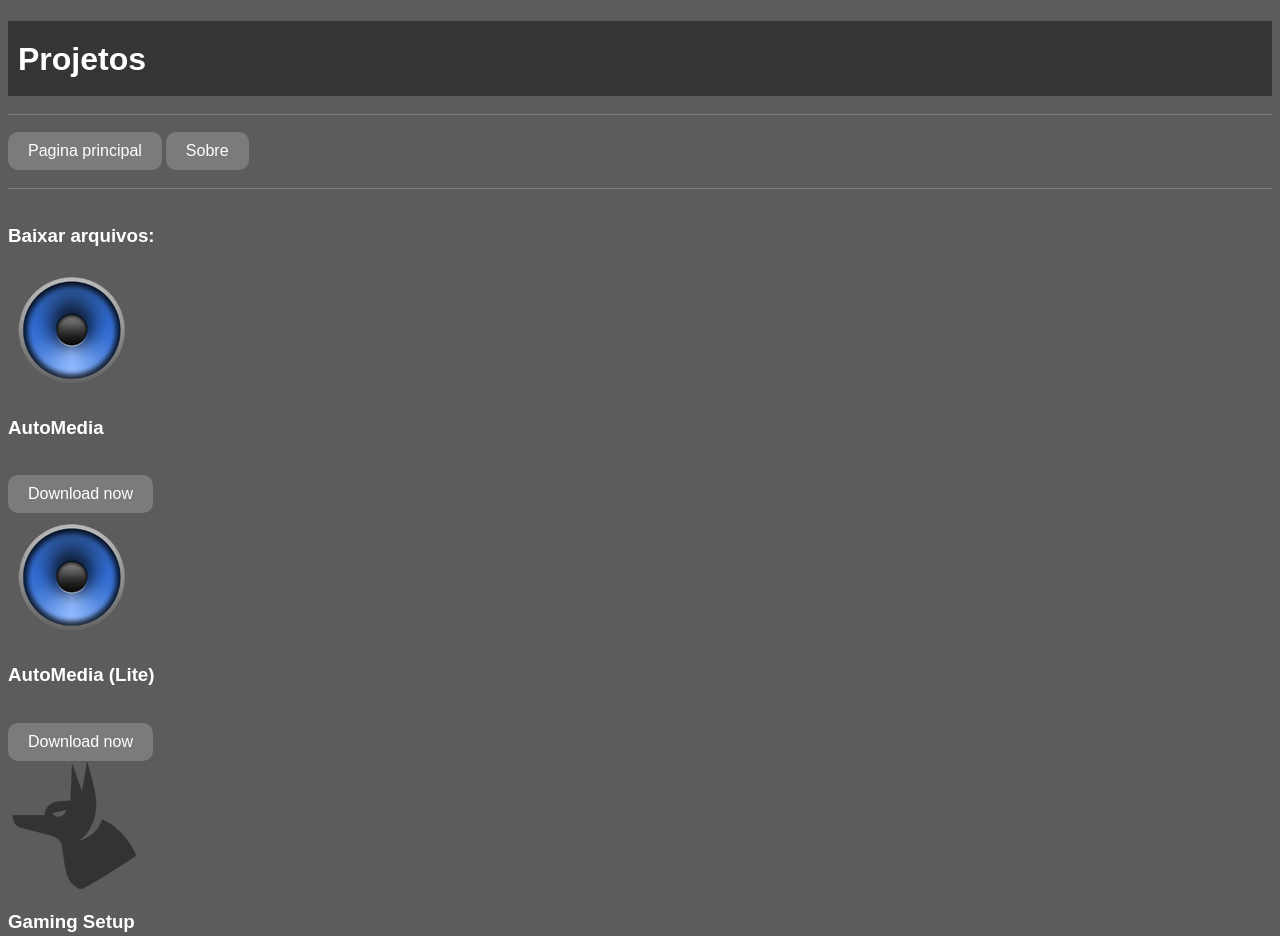
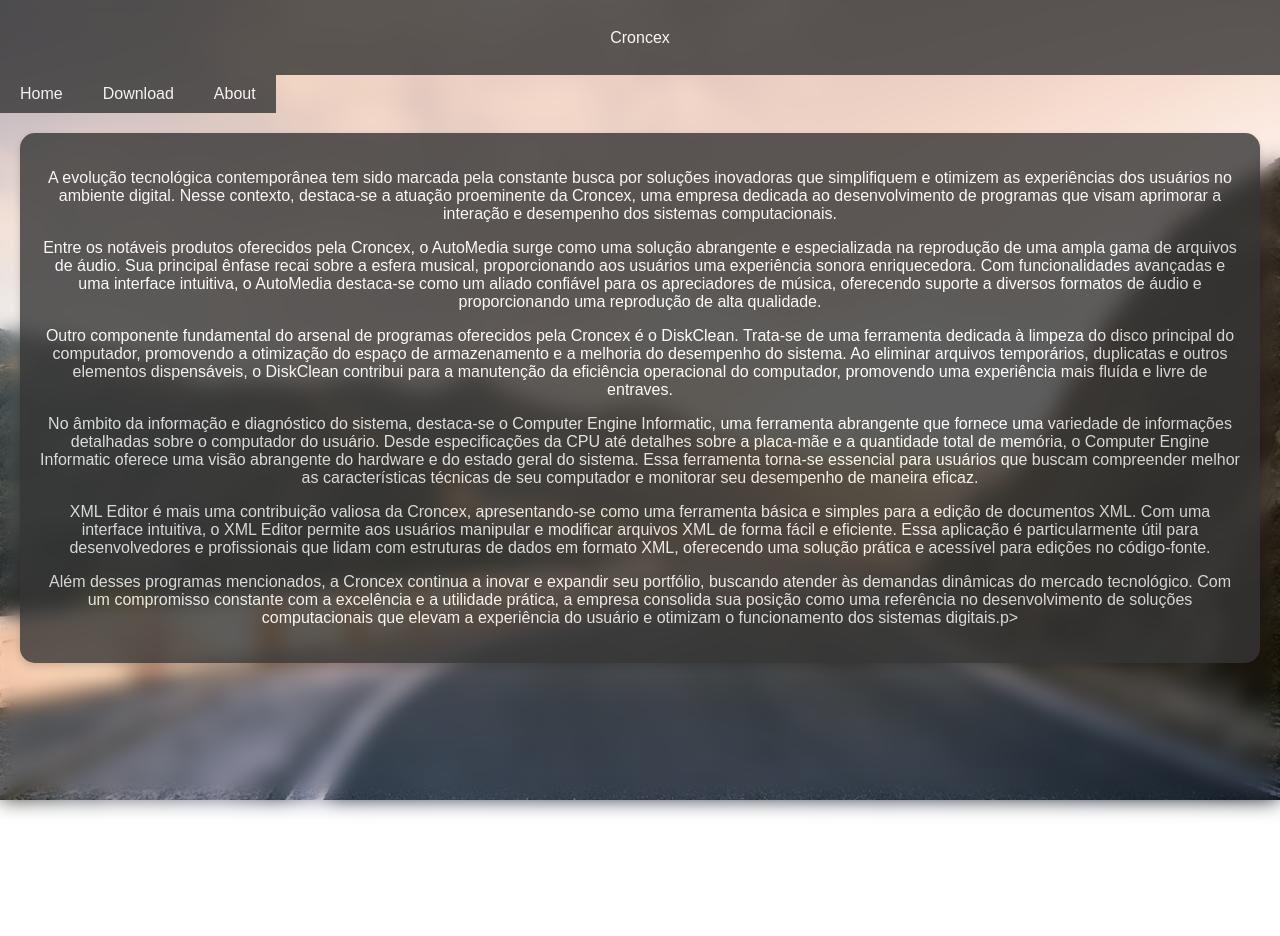
Before and after one commit to gabrielsb317/croncex, a plain HTML site: page home.html in a window 1280 px wide. Shown: the top 936 px of the page. After the commit the page ends 800 px from the top, so only its background shows below. Drawn offline with Linux system fonts and the light colour scheme.

Commit message:
Add files via upload

```diff
--- a/home.html
+++ b/home.html
@@ -1,84 +1,30 @@
 <!DOCTYPE html>
 <html lang="en">
 	<head>
-    <meta charset="utf-8"/>
-    <link href="icon\logo.ico" rel="shortcut icon" type="image/x-icon"/>
-    <link href="icon\logo.png" rel="icon" sizes="32x32" type="image/png"/>
-    <link href="icon\logo.png" rel="icon" sizes="64x64" type="image/png"/>
+		<meta http-equiv="Content-Type" content="text/html; charset=UTF-8">
 		<title>Croncex</title>
+		<link rel="shortcut icon" type="image/x-icon" href="https://gabrielsb317.github.io/croncex//icon/logo.ico">
+		<link rel="icon" type="image/png" sizes="32x32" href="https://gabrielsb317.github.io/croncex//icon/logo.png">
+		<link rel="icon" type="image/png" sizes="64x64" href="https://gabrielsb317.github.io/croncex//icon/logo.png">
+		<link rel="stylesheet" href="style.css">
+		<script defer src="script.js"></script>
 	</head>
-  <style>
-      .Title {
-          font-family: 'FontName', sans-serif;
-          color: #FFFFFF;
-          padding: 20px 10px;
-      }
-      .TopBar {
-          background-color: #353535;
-          height: 75px;
-      }
-      .Page {
-         background-color: #5C5C5C;
-      }
-      .Button {
-          background-color: #7B7B7B;
-          color: #FFFFFF;
-          border: none;
-          border-radius: 10px;
-          padding: 10px 20px;
-      cursor: pointer;
-      font-size: 16px;
-      }
-    .Text {
-        color: #FFFFFF;
-      font-family: sans-serif;
-    }
-  </style>
-  <body class="Page">
+	<body class="body">
 		<div class="TopBar">
-          <h1 class="Title">Projetos</h1>
+			<p class="Title">Croncex</p>
 		</div>
-    <br/>
-    <div style="height: 1px; background-color: #7B7B7B"/>
-    <br/>
-      <div>
-          <button class="Button" onclick="window.location.href='home.html'">Pagina principal</button>
-		  <button class="Button" onclick="window.location.href='about.html'">Sobre</button>
+		<div class="Menu">
+			<button class="MenuButton" onclick="window.location.href=&#39;home.html&#39;">Home</button>
+			<button class="MenuButton" onclick="window.location.href=&#39;download.html&#39;">Download</button>
+			<button class="MenuButton" onclick="window.location.href=&#39;about.html&#39;">About</button>
 		</div>
-    <br/>
-    <div style="height: 1px; background-color: #7B7B7B"/>
-    <br/>
-    <h3 class="Text">Baixar arquivos:</h3>
-      <div>
-          <div>
-            <img src="img\0x01.png" style="width: 128px; height: 128px;"/>
-            <br/>
-            <h3 class="Text">AutoMedia</h3>
-            <br/>
-            <button class="Button" style="font-size: 16px;" onclick="window.location.href='https://github.com/gabrielsb317/Serve/raw/main/AutoInstaller.exe'">Download now</button>
+		<div class="item">
+			<p class="Text">A evolução tecnológica contemporânea tem sido marcada pela constante busca por soluções inovadoras que simplifiquem e otimizem as experiências dos usuários no ambiente digital. Nesse contexto, destaca-se a atuação proeminente da Croncex, uma empresa dedicada ao desenvolvimento de programas que visam aprimorar a interação e desempenho dos sistemas computacionais.</p>
+			<p class="Text">Entre os notáveis produtos oferecidos pela Croncex, o AutoMedia surge como uma solução abrangente e especializada na reprodução de uma ampla gama de arquivos de áudio. Sua principal ênfase recai sobre a esfera musical, proporcionando aos usuários uma experiência sonora enriquecedora. Com funcionalidades avançadas e uma interface intuitiva, o AutoMedia destaca-se como um aliado confiável para os apreciadores de música, oferecendo suporte a diversos formatos de áudio e proporcionando uma reprodução de alta qualidade.</p>
+			<p class="Text">Outro componente fundamental do arsenal de programas oferecidos pela Croncex é o DiskClean. Trata-se de uma ferramenta dedicada à limpeza do disco principal do computador, promovendo a otimização do espaço de armazenamento e a melhoria do desempenho do sistema. Ao eliminar arquivos temporários, duplicatas e outros elementos dispensáveis, o DiskClean contribui para a manutenção da eficiência operacional do computador, promovendo uma experiência mais fluída e livre de entraves. </p>
+			<p class="Text">No âmbito da informação e diagnóstico do sistema, destaca-se o Computer Engine Informatic, uma ferramenta abrangente que fornece uma variedade de informações detalhadas sobre o computador do usuário. Desde especificações da CPU até detalhes sobre a placa-mãe e a quantidade total de memória, o Computer Engine Informatic oferece uma visão abrangente do hardware e do estado geral do sistema. Essa ferramenta torna-se essencial para usuários que buscam compreender melhor as características técnicas de seu computador e monitorar seu desempenho de maneira eficaz.</p>
+			<p class="Text"> XML Editor é mais uma contribuição valiosa da Croncex, apresentando-se como uma ferramenta básica e simples para a edição de documentos XML. Com uma interface intuitiva, o XML Editor permite aos usuários manipular e modificar arquivos XML de forma fácil e eficiente. Essa aplicação é particularmente útil para desenvolvedores e profissionais que lidam com estruturas de dados em formato XML, oferecendo uma solução prática e acessível para edições no código-fonte.</p>
+			<p class="Text">Além desses programas mencionados, a Croncex continua a inovar e expandir seu portfólio, buscando atender às demandas dinâmicas do mercado tecnológico. Com um compromisso constante com a excelência e a utilidade prática, a empresa consolida sua posição como uma referência no desenvolvimento de soluções computacionais que elevam a experiência do usuário e otimizam o funcionamento dos sistemas digitais.p>
 		</div>
-		  <div>
-            <img src="img\0x01.png" style="width: 128px; height: 128px;"/>
-            <br/>
-            <h3 class="Text">AutoMedia (Lite)</h3>
-            <br/>
-            <button class="Button" style="font-size: 16px;" onclick="window.location.href='https://github.com/gabrielsb317/Serve/raw/main/AutoMedia.7z'">Download now</button>
-		  </div>
-		  <div>
-		    <img src="img\0x02.png" style="width: 128px; height: 128px;"/>
-		    <br/>
-			<h3 class="Text">Gaming Setup</h3>
-			<br/>
-			<button class="Button" style="font-size: 16px;" onclick="window.location.href='https://github.com/gabrielsb317/Serve/raw/main/GS%20Installer.exe'">Download now</button>
-		  </div>
-          <div>
-            <img src="img\0x03.png" style="width: 128px; height: 128px;"/>
-            <br/>
-            <h3 class="Text">Computer Engine Informatic</h3>
-            <br/>
-            <button class="Button" style="font-size: 16px;" onclick="window.location.href='https://github.com/gabrielsb317/Serve/raw/main/Computer%20Engine%20Informatic.7z'">Download now</button>
-	      </div>
-      </div>
-	  <h2 class="Text" style="margin: 0px 0px 500px 0px;">All files are safe</h2>
 	</body>
 </html>
--- /dev/null
+++ b/style.css
@@ -0,0 +1,78 @@
+.body {
+	margin: 0;
+	padding: 0;
+	background-image:  url('Croncex_files/bg.jpg');
+	background-attachment: fixed;
+	background-size: cover;
+	background-position: center;
+}
+
+.body::before {
+	content: "";
+	position: fixed;
+	top: 0;
+	left: 0;
+	width: 100%;
+	height: 100%;
+	background-image: url('Croncex_files/bg.jpg');
+	background-attachment: fixed;
+	background-size: cover;
+	background-position: center;
+	filter: blur(10px);
+	z-index: -1;
+}
+
+.TopBar {
+	opacity: 0.8;
+	background-color: #353535;
+	height: 75px;
+	display: flex;
+}
+.Title {
+	font-family: 'FontName', sans-serif;
+	color: #FFFFFF;
+	display: flex;
+	text-align: center;
+	margin: auto;
+}
+.MenuButton {
+	background-color: #353535;
+	color: #FFFFFF;
+	border: none;
+	padding: 10px 20px;
+	cursor: pointer;
+	font-size: 16px;
+	opacity: 0.8;
+}
+.Menu {
+	display: flex;
+	margin-right: 10px;
+}
+.item {
+	text-align: center;
+	margin: 20px;
+	padding: 20px;
+	background-color: #353535;
+	border-radius: 15px;
+	box-shadow: 0 4px 8px rgba(0, 0, 0, 0.2);
+	opacity: 0.8;
+}
+.item-image {
+	width: 128px;
+	height: 128px;
+	opacity: 0.8;
+}
+.Button {
+	background-color: #7B7B7B;
+	color: #FFFFFF;
+	border: none;
+	border-radius: 10px;
+	padding: 10px 20px;
+	cursor: pointer;
+	font-size: 16px;
+	opacity: 0.9;
+}
+.Text {
+	color: #FFFFFF;
+	font-family: sans-serif;
+}
```
Also changed, not shown: about.html (+19 -45 lines), download.html (added, +53 -0 lines), Croncex_files/0x01.png (added), Croncex_files/0x02.png (added), Croncex_files/0x03.png (added), Croncex_files/bg.jpg (added). Lines whose indentation alone changed are shown as unchanged.
